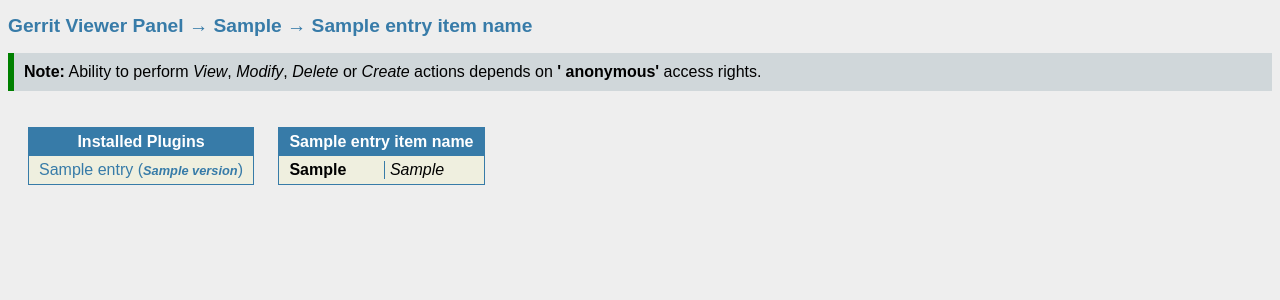
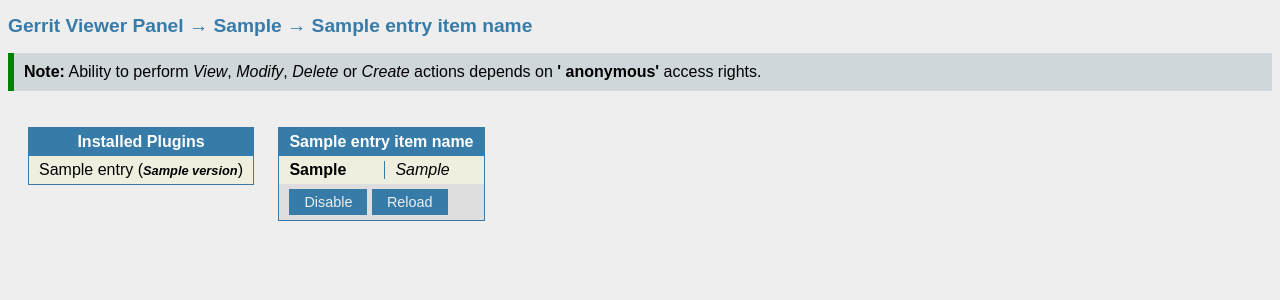
Before and after one commit to tivaliy/gerrit-quick-viewer, a Flask app: template gerritviewer/templates/plugin.html in a window 1280 px wide. Shown: the part 80-380 px from the top of the page. Run offline with Flask 2, Linux system fonts and the light colour scheme; the template is opened without the code that fills it: most values are stand-ins (such as "Sample title", 1, 10 or a date in 2020).

Commit message:
Add ability to Enable/Disable/Reload Gerrit plugins
Now it's possible to Enable/Disable/Reload Gerrit plugins
from 'Plugins' category page

```diff
--- a/gerritviewer/gerrit-viewer.py
+++ b/gerritviewer/gerrit-viewer.py
@@ -71,6 +71,7 @@ def logout():
 @app.route('/plugins')
 @app.route('/plugins/<plugin_id>')
 def plugins(plugin_id=None):
+    action = request.args.get('action')
     gerrit_version, error = get_version()
     gerrit_plugins, plugin = None, None
     username = session.get('username')
@@ -79,10 +80,16 @@ def plugins(plugin_id=None):
                                 username=username,
                                 password=password)
     plugin_client = client.get_client('plugin', connection=connection)
+    plugin_actions = {'enable': plugin_client.enable,
+                      'disable': plugin_client.disable,
+                      'reload': plugin_client.reload}
     try:
-        gerrit_plugins = plugin_client.get_all()
+        gerrit_plugins = plugin_client.get_all(detailed=True)
         if plugin_id:
             plugin = plugin_client.get_by_id(plugin_id)
+            if action:
+                plugin_actions[action](plugin_id)
+                return redirect(url_for('plugins', plugin_id=plugin_id))
     except (requests.ConnectionError, client_error.HTTPError) as error:
         app.logger.error(error)
     return render_template('plugin.html',
--- a/gerritviewer/static/style.css
+++ b/gerritviewer/static/style.css
@@ -149,6 +149,18 @@ dd {
     padding: 5px 10px;
 }
 
+.entries li.disabled {
+    background: #FF4C4C;
+}
+
+.entries a {
+    color: #000000;
+}
+
+.entries a:hover {
+    text-decoration: underline;
+}
+
 .entries em {
     font-size: 0.8em;
     font-weight: bold;
@@ -165,7 +177,22 @@ dd {
     width: 80px;
     float: left;
     padding-right: 15px;
+    margin-right: 10px;
     display: inline-block;
     border-right: 1px solid #377BA8;
     font-weight: 700;
 }
+
+.entries a.button {
+    display: inline-block;
+    background: #377BA8;
+    color: #EEEEEE;
+    cursor: pointer;
+    padding: 5px 15px;
+    text-decoration: none;
+    font-size: 0.9em;
+}
+
+.entries a.button:hover {
+    background: #3D228E;
+}
--- a/gerritviewer/templates/layout.html
+++ b/gerritviewer/templates/layout.html
@@ -3,7 +3,7 @@
 <head>
   <meta charset="UTF-8">
   <title>
-    {% block title %} Welcome{% if session.logged_in %}{{ username }}{% endif %}{% endblock %} | Gerrit QuickViewer
+    {% block title %} Welcome{% if session.logged_in %} {{ username }}{% endif %}{% endblock %} | Gerrit QuickViewer
   </title>
   <link rel="stylesheet" type="text/css" href="{{ url_for('static', filename='style.css') }}">
 </head>
--- a/gerritviewer/templates/plugin.html
+++ b/gerritviewer/templates/plugin.html
@@ -2,8 +2,12 @@
 {% block entries %}
   <ul class="entries">
     <li class="tbl_header">Installed Plugins</li>
-    {% for plugin_name, plugin_details in entries.items() %}
+    {% for plugin_name, plugin_details in entries.items()|sort %}
+      {% if plugin_details['disabled'] %}
+        <li class="disabled">
+      {% else %}
         <li>
+      {% endif %}
     <a href="{{ url_for('plugins', plugin_id=plugin_name) }}">
       {{ plugin_name }} (<em>{{ plugin_details['version'] }}</em>)
     </a>
@@ -17,9 +21,19 @@
       <li class="tbl_header">{{ entry_item_name }}</li>
       {% for k, v in entry_item.items() %}
         <li>
-            <div class="item">{{ k }}</div><i>&nbsp;{{ v }}</i>
+          <div class="item">{{ k }}</div>
+          <i> {{ v }}</i>
         </li>
       {% endfor %}
+      {% if entry_item['disabled'] %}
+        <li><a href="{{ url_for('plugins', plugin_id=entry_item_name, action='enable') }}" class="button">Enable</a></li>
+          {% else %}
+        <li>
+          <a href="{{ url_for('plugins', plugin_id=entry_item_name, action='disable') }}" class="button">Disable</a>
+          <a href="{{ url_for('plugins', plugin_id=entry_item_name, action='reload') }}" class="button">Reload</a>
+        </li>
+      {% endif %}
+
     </ul>
   {% endif %}
 {% endblock %}
```
Lines whose indentation alone changed are shown as unchanged.
